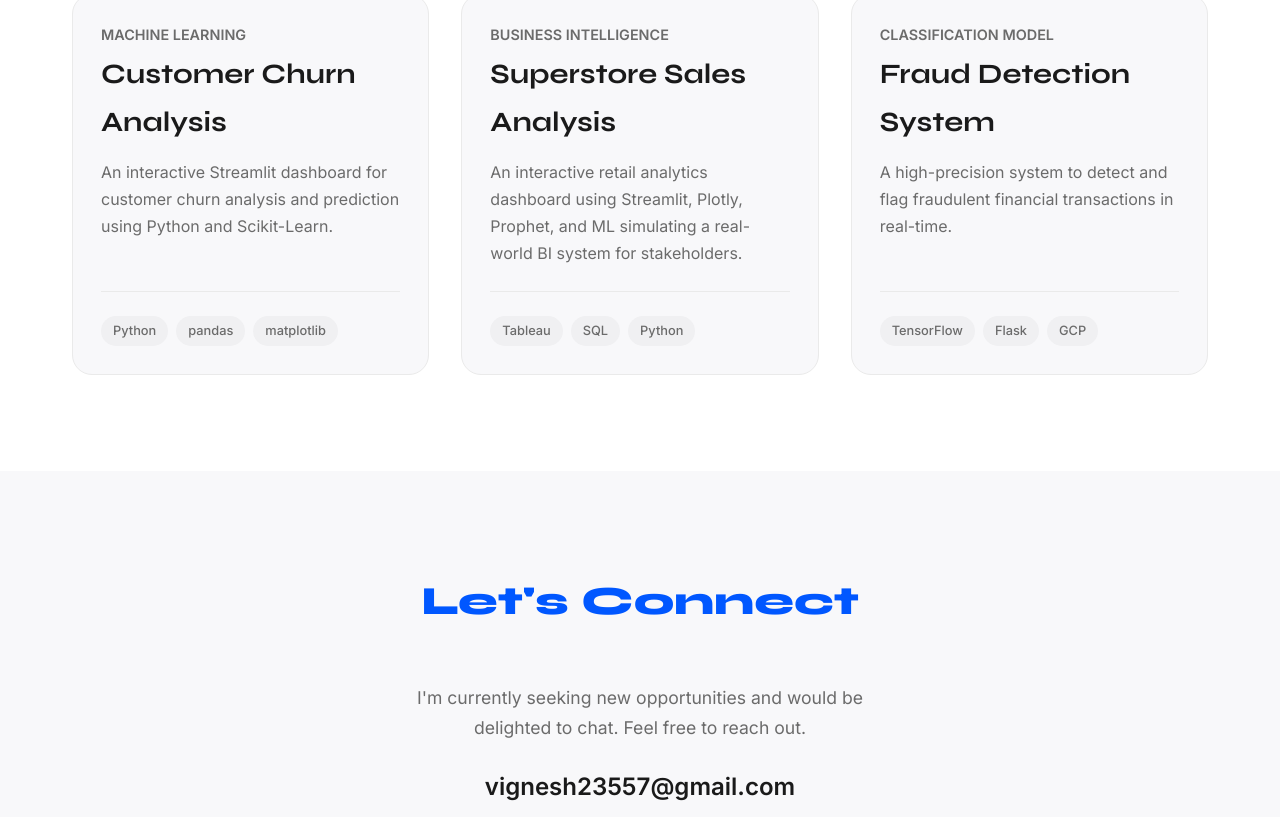
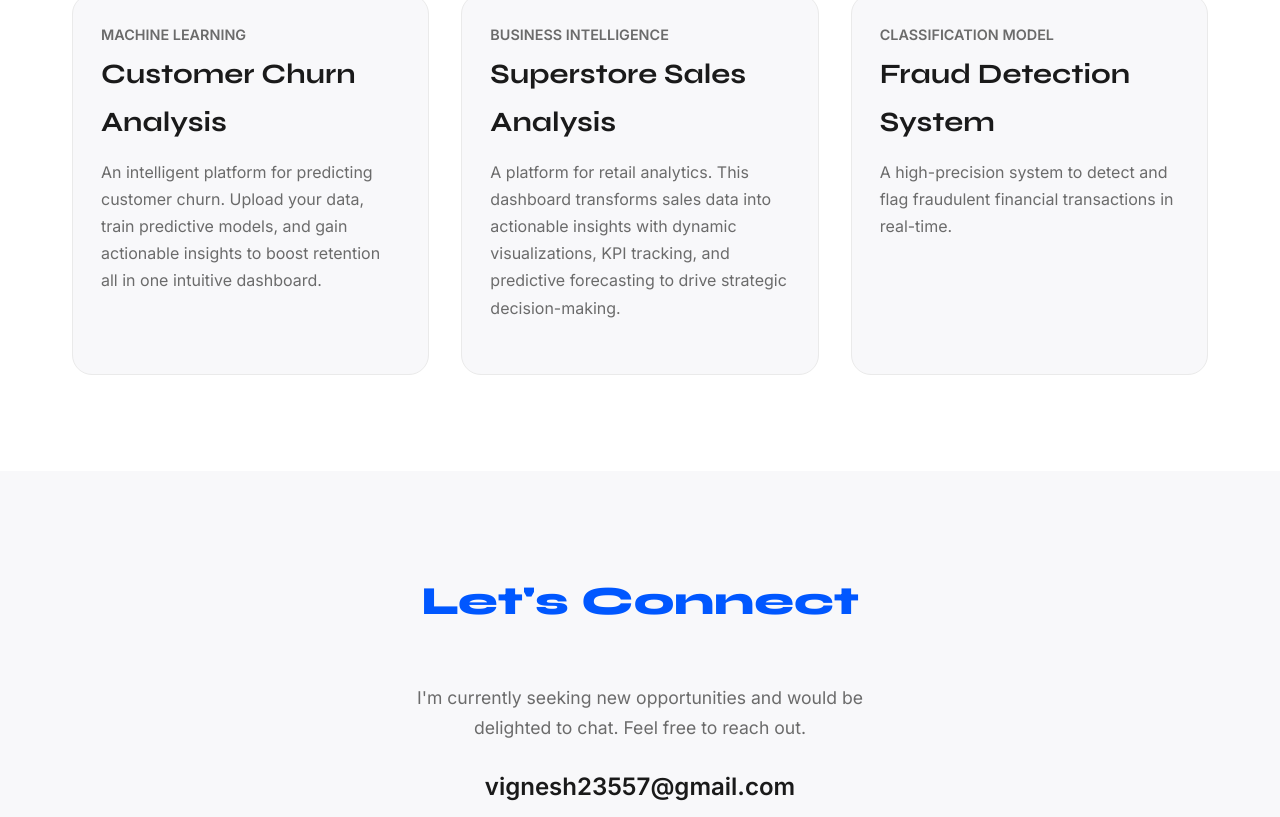
Before and after one commit to VIGNESH54/Portfolio, a plain HTML site: page index.html in a window 1280 px wide. Shown: the part 3279-4096 px from the top of the page. Drawn offline with Linux system fonts and the light colour scheme.

Commit message:
Update index.html

```diff
--- a/index.html
+++ b/index.html
@@ -122,25 +122,20 @@
                         <div class="project-content">
                             <span class="project-category">Machine Learning</span>
                             <h4>Customer Churn Analysis</h4>
-                            <p class="project-description">An interactive Streamlit dashboard for customer churn analysis and prediction using Python and Scikit-Learn.</p>
-                            <div class="project-tech"><span>Python</span><span>pandas</span><span>matplotlib</span></div>
+                            <p class="project-description">An intelligent platform for predicting customer churn. Upload your data, train predictive models, and gain actionable insights to boost retention all in one intuitive dashboard.</p>
                         </div>
                     </div>
                     <div class="project-card" data-project="2">
                         <div class="project-content">
                             <span class="project-category">Business Intelligence</span>
                             <h4>Superstore Sales Analysis</h4>
-                            <p class="project-description">An interactive retail analytics dashboard using Streamlit, Plotly, Prophet, and ML simulating a real-world BI system for stakeholders.</p>
-                            <div class="project-tech"><span>Tableau</span><span>SQL</span><span>Python</span></div>
-                        </div>
+                            <p class="project-description">A platform for retail analytics. This dashboard transforms sales data into actionable insights with dynamic visualizations, KPI tracking, and predictive forecasting to drive strategic decision-making.</p>                        </div>
                     </div>
                     <div class="project-card" data-project="3">
                         <div class="project-content">
                             <span class="project-category">Classification Model</span>
                             <h4>Fraud Detection System</h4>
-                            <p class="project-description">A high-precision system to detect and flag fraudulent financial transactions in real-time.</p>
-                             <div class="project-tech"><span>TensorFlow</span><span>Flask</span><span>GCP</span></div>
-                        </div>
+                            <p class="project-description">A high-precision system to detect and flag fraudulent financial transactions in real-time.</p>                        </div>
                     </div>
                 </div>
             </div>
```
